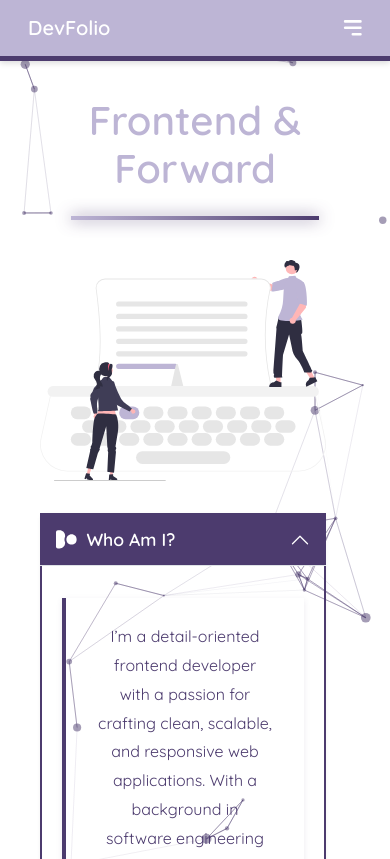
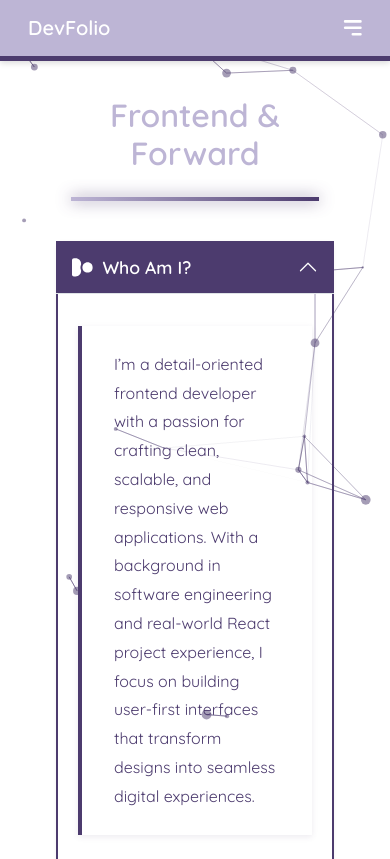
Before and after one commit to alymehroz512/alimehroz-portfolio, a React (Vite) app: page /about in a window 390 px wide. Shown: the top 859 px of the page. Built offline with nearby package versions, Linux system fonts and the light colour scheme.

Commit message:
Remove the about page image and set about page responsive issues on small screens to large screens

```diff
--- a/src/pages/About.jsx
+++ b/src/pages/About.jsx
@@ -1,11 +1,10 @@
 import React, { useState, useCallback } from 'react';
-import { Accordion, Container, Row, Col } from 'react-bootstrap';
+import { Accordion, Container } from 'react-bootstrap';
 import { useSpring, animated as Animated } from 'react-spring';
 import { FaUser, FaBullseye, FaGraduationCap, FaLightbulb } from 'react-icons/fa';
 import Particles from 'react-tsparticles';
 import { loadSlim } from 'tsparticles-slim';
 import '../styles/About.css';
-import aboutMe from '../assets/about.svg';
 
 function AnimatedHR() {
   const style = useSpring({
@@ -104,15 +103,7 @@ function About() {
         <Container>
           <h1 className="about-heading mx-1">Frontend & Forward</h1>
           <AnimatedHR />
-          <Row className="align-items-center">
-            <Col xs={12} md={4} className="about-left order-1 order-md-1">
-              <img
-                src={aboutMe}
-                alt="Developer illustration"
-                className="about-image"
-              />
-            </Col>
-            <Col xs={12} md={8} className="about-right order-2 order-md-2">
+          <div className="accordion-container">
             <Accordion activeKey={activeKey} onSelect={setActiveKey} className="about-accordion advanced-accordion">
               <Accordion.Item eventKey="0">
                 <Accordion.Header>
@@ -181,8 +172,7 @@ function About() {
                 </Accordion.Body>
               </Accordion.Item>
             </Accordion>
-            </Col>
-          </Row>
+          </div>
         </Container>
       </Animated.div>
     </div>
--- a/src/styles/About.css
+++ b/src/styles/About.css
@@ -13,6 +13,9 @@
   min-height: 100vh;
   padding: 3rem 1.5rem;
   font-family: 'Quicksand', sans-serif;
+  display: flex;
+  justify-content: center;
+  align-items: center;
 }
 
 .about-heading {
@@ -45,23 +48,10 @@
   }
 }
 
-.about-left {
-  display: flex;
-  align-items: center;
-  justify-content: center;
-  min-width: 250px;
-  margin-top: 2rem;
-}
-
-.about-right {
-  min-width: 300px;
-  max-width: 100%;
-}
-
-.about-image {
+.accordion-container {
+  max-width: 800px;
   width: 100%;
-  max-width: 400px;
-  height: auto;
+  margin: 0 auto;
 }
 
 .advanced-accordion .accordion-item {
@@ -176,21 +166,12 @@
     padding: 1rem;
   }
 
-  .about-container {
-    display: flex;
-    flex-direction: column;
-    align-items: center;
-    justify-content: center;
-    text-align: center;
-    padding: 0;
+  .about-heading {
+    font-size: 2rem;
   }
 
-  .about-left {
-    margin-top: 0;
-    margin-bottom: 2rem;
-  }
-
-  .about-image {
-    max-width: 300px;
+  .accordion-container {
+    max-width: 100%;
+    padding: 0 1rem;
   }
 }
```
Lines whose indentation alone changed are shown as unchanged.
